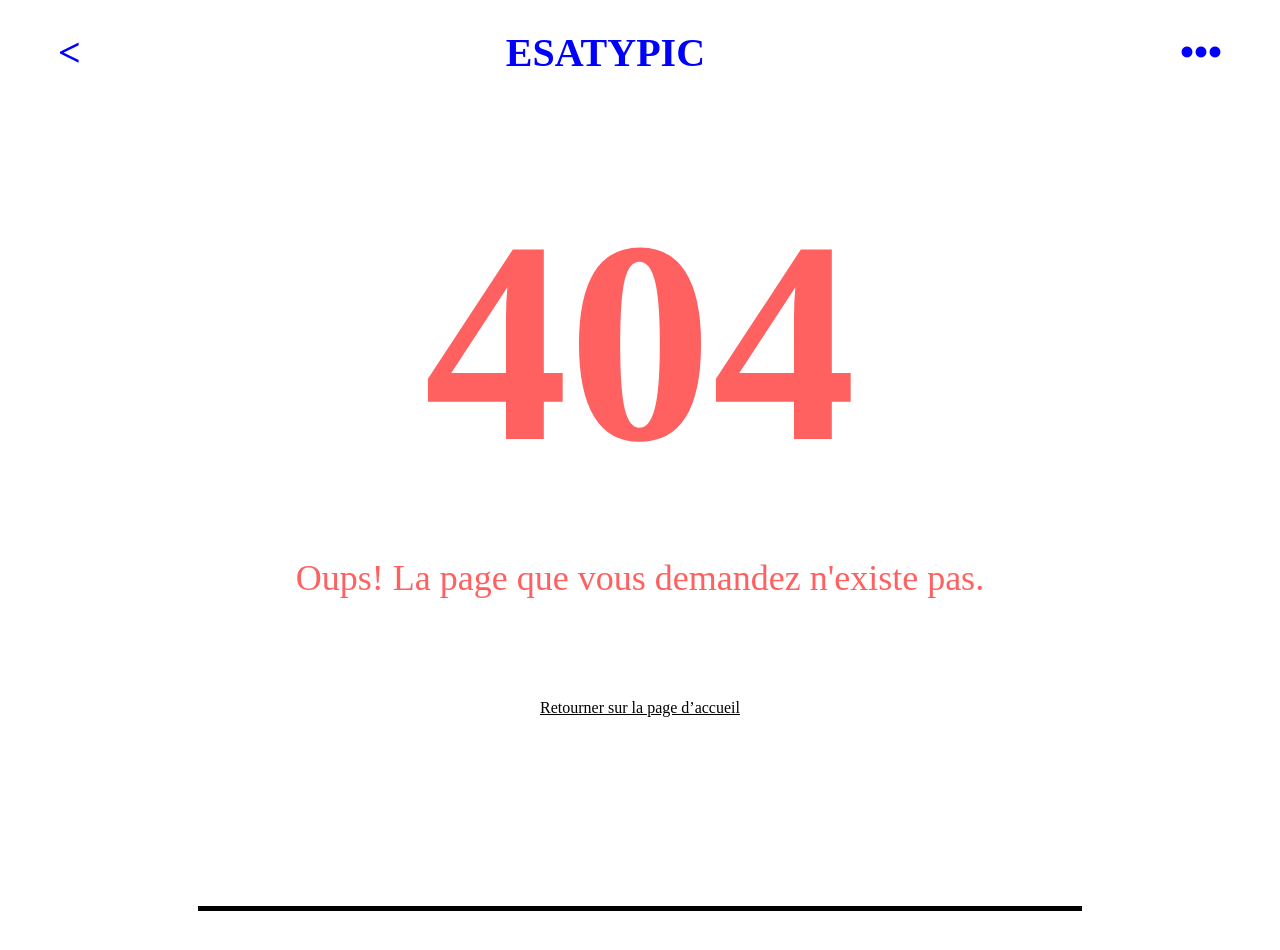
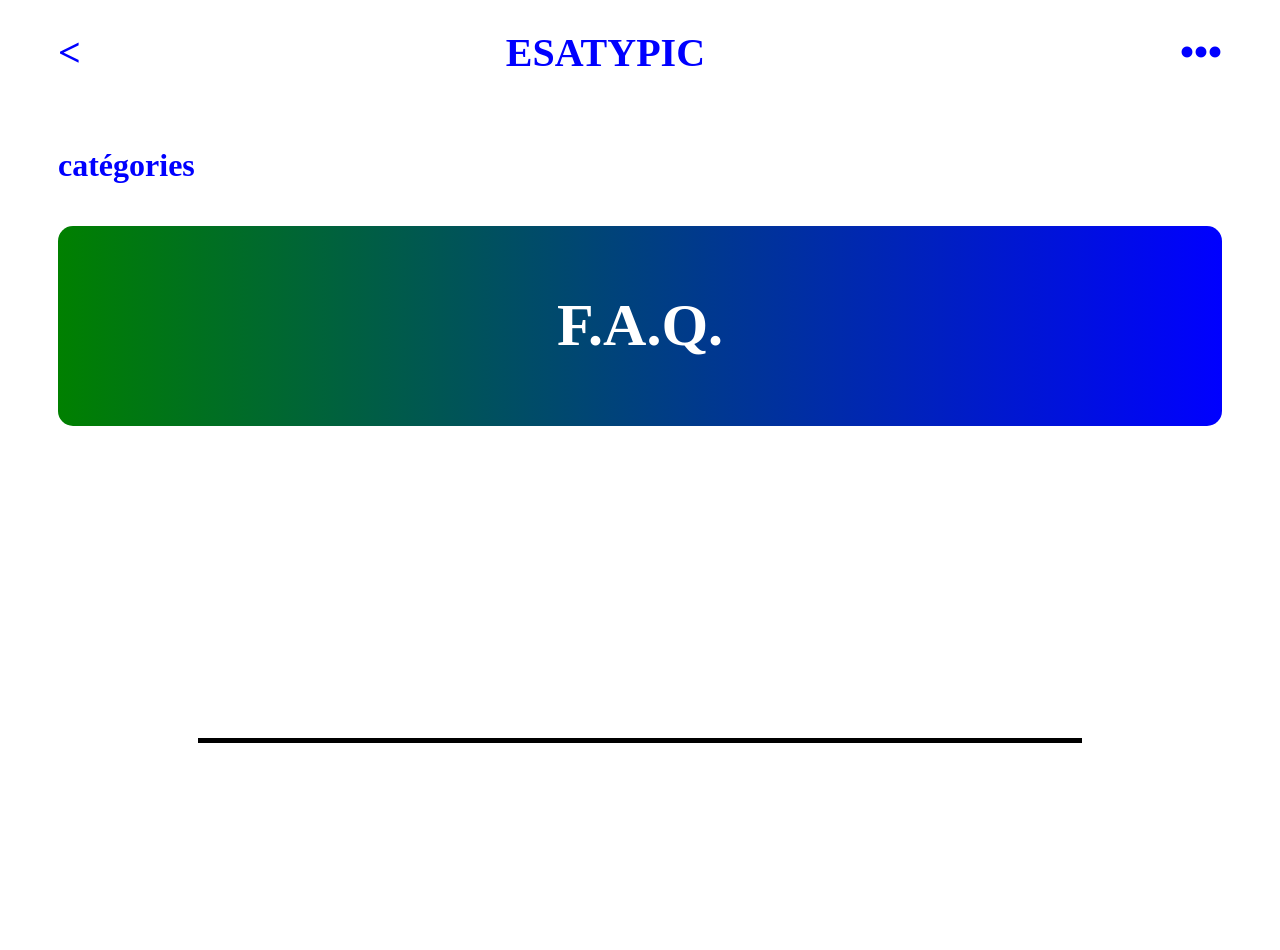
Before and after one commit to Nicojoun/comnet, a React (Create React App) app: page /categories in a window 1280 px wide. Before the commit this address had no page. Shown: the top 950 px of the page. After the commit the page ends 816 px from the top, so only its background shows below. Built offline with nearby package versions, Linux system fonts and the light colour scheme.

Commit message:
Modifications diverses : composant Caterolink, page Categories, et autres

```diff
--- a/src/assets/styles/HousingSheet.scss
+++ b/src/assets/styles/Categories.scss
@@ -1,7 +1,7 @@
 @import 'variables';
 @import 'variablesMedia';
 
-.housingSheet {
+.categories {
     padding-left: $screen-padding;
     padding-right: $screen-padding;
     display: flex;
--- /dev/null
+++ b/src/assets/styles/Caterolink.scss
@@ -0,0 +1,17 @@
+@import 'variables';
+@import 'variablesMedia';
+
+.caterolink {
+  height: 200px;
+  background: linear-gradient(to right, green, blue);
+  display: flex;
+  justify-content: center;
+  align-items: center;
+  border-radius: 15px;
+
+  &-text {
+    color: white;
+    font-weight: bold;
+    font-size: 60px;
+  }
+}
--- a/src/assets/styles/Entrer.scss
+++ b/src/assets/styles/Entrer.scss
@@ -13,5 +13,6 @@
     color: white;
     font-weight: bold;
     font-size: 48px;
+    text-decoration: none;
   }
 }
--- /dev/null
+++ b/src/components/Caterolink/index.jsx
@@ -0,0 +1,11 @@
+import '../../assets/styles/Caterolink.scss';
+
+function Caterolink({ text }) {
+  return (
+    <div className='caterolink'>
+      <span className='caterolink-text'>{text}</span>
+    </div>
+  );
+}
+
+export default Caterolink;
--- a/src/components/Entrer/index.jsx
+++ b/src/components/Entrer/index.jsx
@@ -1,9 +1,12 @@
 import '../../assets/styles/Entrer.scss';
+import { Link } from 'react-router-dom';
 
 function Entrer() {
   return (
     <div className='entrer'>
-      <span className='entrer-text'>ENTRER</span>
+      <Link to="/categories">
+        <span className='entrer-text'>ENTRER</span>
+      </Link>
     </div>
   );
 }
--- a/src/pages/Categories/index.jsx
+++ b/src/pages/Categories/index.jsx
@@ -1,78 +1,14 @@
 import React from 'react';
-import { useParams } from 'react-router-dom';
-import logements from '../../datas/logements.json';
-import '../../assets/styles/HousingSheet.scss';
-import Collapse from '../../components/Collapse';
-import Slideshow from '../../components/Slideshow';
-import Rating from '../../components/Rating';
-import Tag from '../../components/Tag';
-import Host from '../../components/Host';
-import NotFound from '../NotFound';
+import '../../assets/styles/Categories.scss';
+import Caterolink from '../../components/Caterolink';
 
-function HousingSheet() {
-  const { id } = useParams(); // Récupération de l'ID depuis les paramètres de l'URL
-  const logement = logements.find(log => log.id === id); // Recherche du logement correspondant
-
-  // Si le logement n'est pas trouvé, redirection vers la page NotFound
-  if (!logement) {
-    return <NotFound /> ;
-  }
-
-  const dataCollapse = [
-    { title: 'Description', content: (<p>{logement.description}</p> ) },
-    {
-      title: 'Équipements',
-      content: (
-        <ul>
-          {logement.equipments.map((equipment, index) => (
-            <li key={index} style={{listStyle: 'none', position: 'relative', right: '5%'}}>{equipment}</li>
-          ))}
-        </ul>
-      )
-    },
-  ];
-
+function Categories() {
   return (
-    <div className='housingSheet'>
-      <div className='housingSheet-slide'>
-        <Slideshow images={logement.pictures} />
-      </div>
-
-        <div className='housingSheet-center'>
-
-          <div className='housingSheet-left'>
-            <div className='housingSheet-info'>
-              <span className='housingSheet-title'>{logement.title}</span>
-              <h2 className='housingSheet-location'>{logement.location}</h2>
-            </div>
-            <div className='housingSheet-tagList'>
-              {logement.tags.map((tag, index) => (
-              <Tag key={index} text={tag} />
-              ))}
-            </div>
-          </div>
-
-          <div className='housingSheet-right'>
-            {/* Affichage du nom et de la photo de l'hôte */}
-            <div className='housingSheet-host'>
-              <Host name={logement.host.name} picture={logement.host.picture} />
-              {/* Affichage de la note sous forme d'étoiles */}
-            </div>
-              <div className='housingSheet-rating'>
-                <Rating rating={logement.rating} />
-              </div>
-          </div>
-
-        </div>
-
-      <div className='housingSheet-wraper'>
-        {/* Boucle pour afficher chaque élément du tableau dans un Collapse */}
-        {dataCollapse.map((item, index) => (
-          <Collapse key={index} title={item.title} content={item.content} />
-        ))}
-      </div>
+    <div className='categories'>
+      <h1 style={{color: 'blue'}}>catégories</h1>
+      <Caterolink text="F.A.Q." />
     </div>
   );
 }
 
-export default HousingSheet;
+export default Categories;
--- a/src/pages/NotFound/index.jsx
+++ b/src/pages/NotFound/index.jsx
@@ -6,7 +6,7 @@ function NotFound() {
     <div className='notFound' >
       <span className='notFound-404'>404</span>
       <div className='notFound-text'>
-        <span className='notFound-message'>Oups! La page que vous demandez n'existe pas.</span>
+        <span className='notFound-message'>Oups! La page n'existe pas.</span>
         <Link to='/' className='notFound-linkBackHome'>
           Retourner sur la page d’accueil
         </Link>
```
